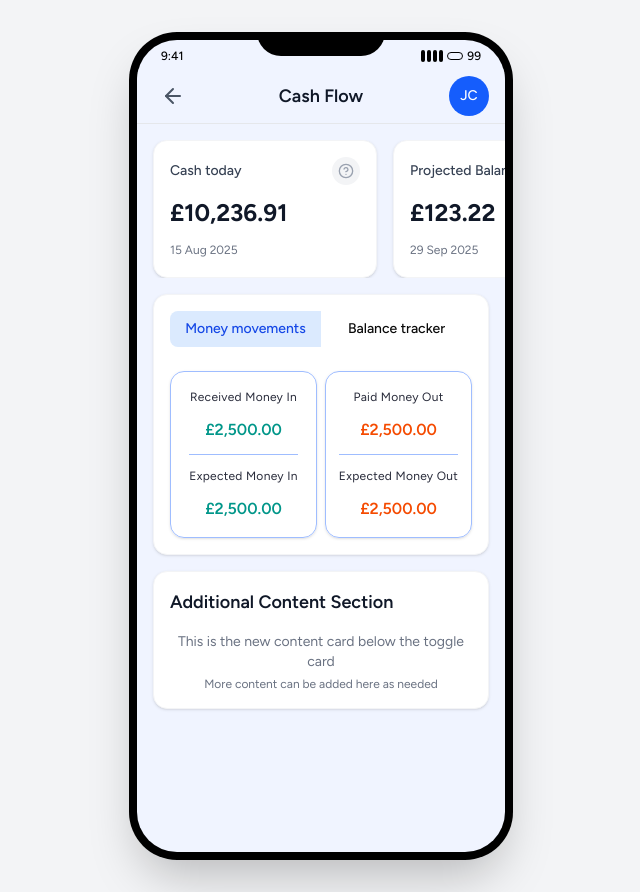
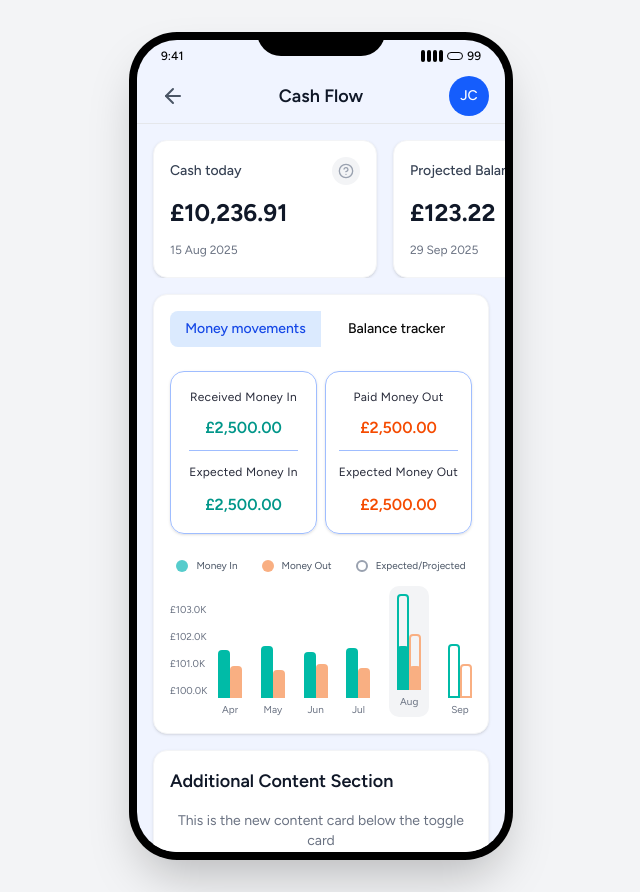
Before and after one commit to h8inc/tide-mocks, a Next.js app: page /cash-flow in a window 1280 px wide. Shown: the whole page, without its empty margins (319-959 px from the left). Built offline with nearby package versions, Linux system fonts and the light colour scheme.

Commit message:
Update ToggleCard: Add interactive period selection, fix Y-axis alignment, and improve chart styling

```diff
--- a/src/components/features/cash-flow/ToggleCard.tsx
+++ b/src/components/features/cash-flow/ToggleCard.tsx
@@ -5,6 +5,7 @@ import { ToggleGroup, ToggleGroupItem } from "@/components/ui/toggle-group"
 
 export function ToggleCard() {
   const [activeTab, setActiveTab] = useState("money-movements")
+  const [selectedPeriod, setSelectedPeriod] = useState("Aug")
 
   return (
     <div className="mx-4">
@@ -33,7 +34,7 @@ export function ToggleCard() {
         </div>
 
         {/* Content Area */}
-        <div className="min-h-[8rem]">
+        <div className="min-h-[12rem]">
           {activeTab === "money-movements" ? (
             <div className="space-y-6">
               {/* Summary Cards */}
@@ -45,7 +46,7 @@ export function ToggleCard() {
                   </h4>
                   <div className="space-y-3 text-center">
                     <div>
-                      <div className="text-[16px] font-figtree font-semibold text-teal-600">
+                      <div className="text-[16px] font-figtree font-semibold text-teal-600 leading-tight">
                         £2,500.00
                       </div>
                     </div>
@@ -67,7 +68,7 @@ export function ToggleCard() {
                   </h4>
                   <div className="space-y-3 text-center">
                     <div>
-                      <div className="text-[16px] font-figtree font-semibold text-orange-600">
+                      <div className="text-[16px] font-figtree font-semibold text-orange-600 leading-tight">
                         £2,500.00
                       </div>
                     </div>
@@ -78,6 +79,120 @@ export function ToggleCard() {
                       <div className="text-[16px] font-figtree font-semibold text-orange-600">
                         £2,500.00
                       </div>
+                    </div>
+                  </div>
+                </div>
+              </div>
+
+              {/* Bar Chart */}
+              <div className="mt-6">
+
+                {/* Chart Container */}
+                <div className="relative">
+                  {/* Legend */}
+                  <div className="flex justify-center gap-6 mb-4 text-[10px] font-figtree">
+                    <div className="flex items-center gap-2">
+                      <div className="w-3 h-3 bg-[#56CCCC] rounded-sm"></div>
+                      <span className="text-gray-600">Money In</span>
+                    </div>
+                    <div className="flex items-center gap-2">
+                      <div className="w-3 h-3 bg-[#F9AF82] rounded-sm"></div>
+                      <span className="text-gray-600">Money Out</span>
+                    </div>
+                    <div className="flex items-center gap-2">
+                      <div className="w-3 h-3 border-2 border-gray-400 rounded-sm bg-transparent"></div>
+                      <span className="text-gray-600">Expected/Projected</span>
+                    </div>
+                  </div>
+
+                  {/* Y-axis Labels */}
+                  <div className="absolute left-0 top-0 flex flex-col justify-between text-[10px] text-gray-500 font-figtree" style={{ height: '96px', top: '44px' }}>
+                    <span>£103.0K</span>
+                    <span>£102.0K</span>
+                    <span>£101.0K</span>
+                    <span>£100.0K</span>
+                  </div>
+
+                  {/* Chart Bars */}
+                  <div className="ml-12 flex items-end justify-between h-32 gap-2">
+                    {/* April */}
+                    <div
+                      className={`flex flex-col items-center gap-1 cursor-pointer transition-all duration-200 ${selectedPeriod === "Apr" ? "bg-gray-100 rounded-lg p-2" : ""}`}
+                      onClick={() => setSelectedPeriod("Apr")}
+                    >
+                      <div className="flex items-end">
+                        <div className="w-3 bg-teal-500 rounded-t" style={{ height: '48px' }}></div>
+                        <div className="w-3 bg-[#F9AF82] rounded-t" style={{ height: '32px' }}></div>
+                      </div>
+                      <span className="text-[10px] text-gray-500 font-figtree">Apr</span>
+                    </div>
+
+                    {/* May */}
+                    <div
+                      className={`flex flex-col items-center gap-1 cursor-pointer transition-all duration-200 ${selectedPeriod === "May" ? "bg-gray-100 rounded-lg p-2" : ""}`}
+                      onClick={() => setSelectedPeriod("May")}
+                    >
+                      <div className="flex items-end">
+                        <div className="w-3 bg-teal-500 rounded-t" style={{ height: '52px' }}></div>
+                        <div className="w-3 bg-[#F9AF82] rounded-t" style={{ height: '28px' }}></div>
+                      </div>
+                      <span className="text-[10px] text-gray-500 font-figtree">May</span>
+                    </div>
+
+                    {/* June */}
+                    <div
+                      className={`flex flex-col items-center gap-1 cursor-pointer transition-all duration-200 ${selectedPeriod === "Jun" ? "bg-gray-100 rounded-lg p-2" : ""}`}
+                      onClick={() => setSelectedPeriod("Jun")}
+                    >
+                      <div className="flex items-end">
+                        <div className="w-3 bg-teal-500 rounded-t" style={{ height: '46px' }}></div>
+                        <div className="w-3 bg-[#F9AF82] rounded-t" style={{ height: '34px' }}></div>
+                      </div>
+                      <span className="text-[10px] text-gray-500 font-figtree">Jun</span>
+                    </div>
+
+                    {/* July */}
+                    <div
+                      className={`flex flex-col items-center gap-1 cursor-pointer transition-all duration-200 ${selectedPeriod === "Jul" ? "bg-gray-100 rounded-lg p-2" : ""}`}
+                      onClick={() => setSelectedPeriod("Jul")}
+                    >
+                      <div className="flex items-end">
+                        <div className="w-3 bg-teal-500 rounded-t" style={{ height: '50px' }}></div>
+                        <div className="w-3 bg-[#F9AF82] rounded-t" style={{ height: '30px' }}></div>
+                      </div>
+                      <span className="text-[10px] text-gray-500 font-figtree">Jul</span>
+                    </div>
+
+                    {/* August - Current period with actual and expected */}
+                    <div
+                      className={`flex flex-col items-center gap-1 relative cursor-pointer transition-all duration-200 ${selectedPeriod === "Aug" ? "bg-gray-100 rounded-lg p-2" : ""}`}
+                      onClick={() => setSelectedPeriod("Aug")}
+                    >
+                      <div className="relative z-10 flex items-end">
+                        {/* Money In: Projected on top, Actual below */}
+                        <div className="flex flex-col items-center">
+                          <div className="w-3 border-2 border-teal-500 rounded-t bg-transparent mb-[-4px]" style={{ height: '56px' }}></div>
+                          <div className="w-3 bg-teal-500 rounded-t" style={{ height: '44px' }}></div>
+                        </div>
+                        {/* Money Out: Projected on top, Actual below */}
+                        <div className="flex flex-col items-center">
+                          <div className="w-3 border-2 border-[#F9AF82] rounded-t bg-transparent mb-[-4px]" style={{ height: '36px' }}></div>
+                          <div className="w-3 bg-[#F9AF82] rounded-t" style={{ height: '24px' }}></div>
+                        </div>
+                      </div>
+                      <span className="text-[10px] text-gray-500 font-figtree relative z-10">Aug</span>
+                    </div>
+
+                    {/* September - Projected */}
+                    <div
+                      className={`flex flex-col items-center gap-1 cursor-pointer transition-all duration-200 ${selectedPeriod === "Sep" ? "bg-gray-100 rounded-lg p-2" : ""}`}
+                      onClick={() => setSelectedPeriod("Sep")}
+                    >
+                      <div className="flex items-end">
+                        <div className="w-3 border-2 border-teal-500 rounded-t bg-transparent" style={{ height: '54px' }}></div>
+                        <div className="w-3 border-2 border-[#F9AF82] rounded-t bg-transparent" style={{ height: '34px' }}></div>
+                      </div>
+                      <span className="text-[10px] text-gray-500 font-figtree">Sep</span>
                     </div>
                   </div>
                 </div>
```
